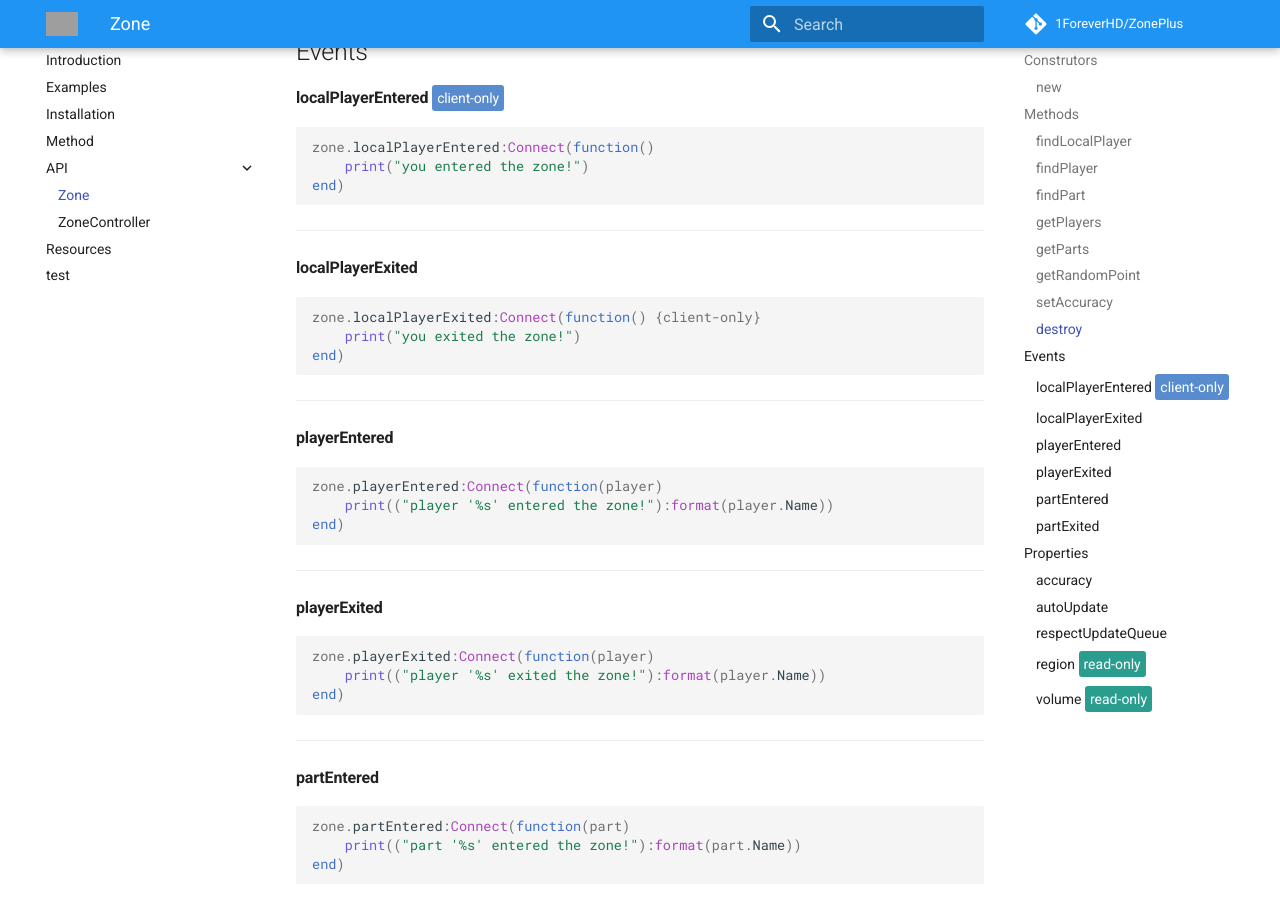
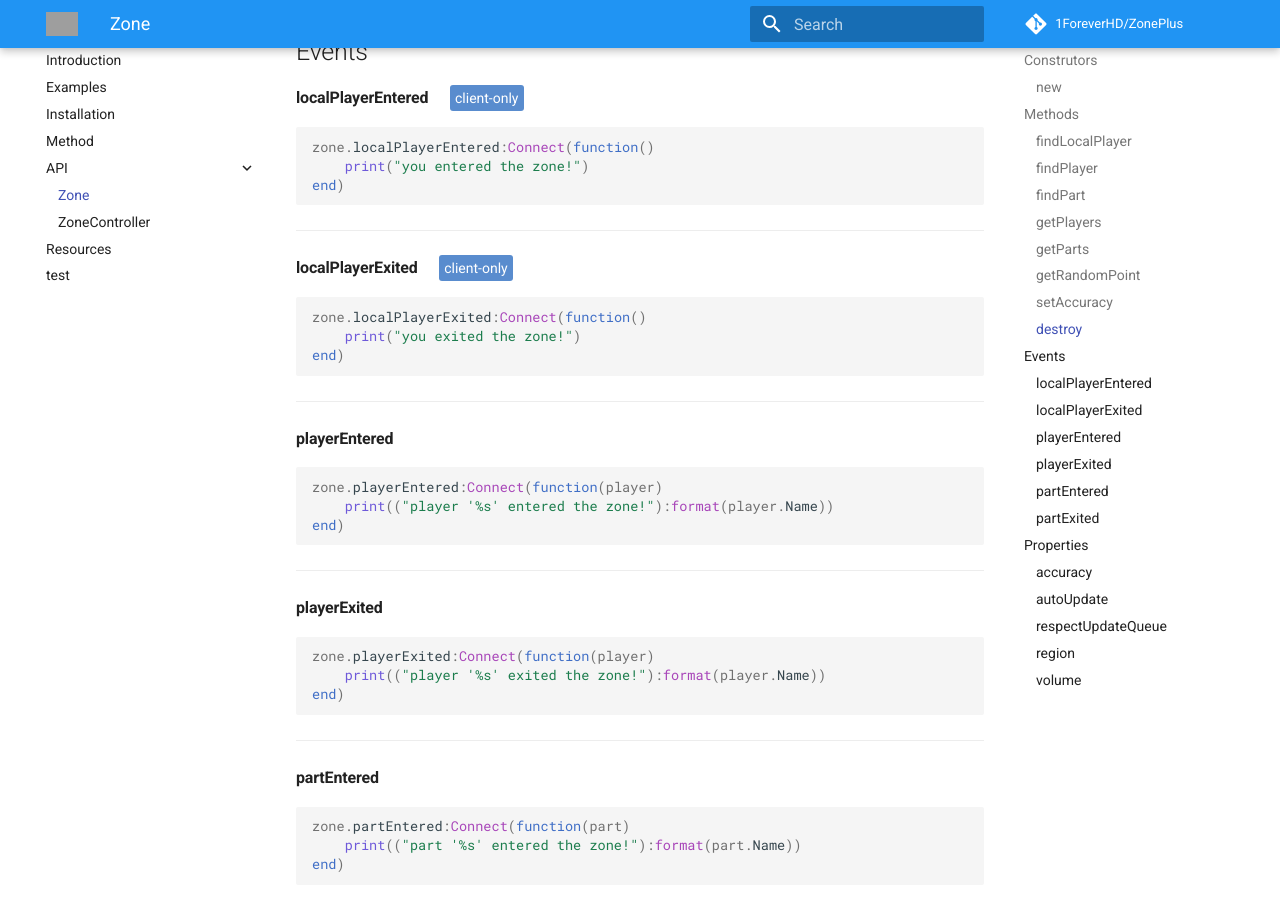
Before and after one commit to 1ForeverHD/ZonePlus, an MkDocs documentation site: the page built from docs/zone.md, in a window 1280 px wide and 900 px high, scrolled down 1755 px. Built offline with MkDocs 1.6.1 and Material for MkDocs 9.7.7, drawn with Linux system fonts in a browser that asks for light colours; comment, search, counter and statistics services are not loaded; grey boxes are pictures that could not be loaded.

Commit message:
a93470e476fed2ef3a3630800eac650b6ecbd5ee

````diff
--- a/docs/zone.md
+++ b/docs/zone.md
@@ -70,7 +70,8 @@ Disconnects all connections within the zone.
 
 
 ## Events
-#### localPlayerEntered  {client-only}
+#### localPlayerEntered
+{client-only}
 ```lua
 zone.localPlayerEntered:Connect(function()
     print("you entered the zone!")
@@ -79,8 +80,9 @@ end)
 
 ----
 #### localPlayerExited
+{client-only}
 ```lua
-zone.localPlayerExited:Connect(function() {client-only}
+zone.localPlayerExited:Connect(function()
     print("you exited the zone!")
 end)
 ```
@@ -143,7 +145,9 @@ local bool = zone.respectUpdateQueue --[default: 'true']
 When ``true``, will prevent the internal ``_update()`` from being called multiple times within a 0.1 second period.
 
 ----
-#### region {read-only}
+#### region
+{read-only}
 
 ----
-#### volume {read-only}
+#### volume
+{read-only}
````
